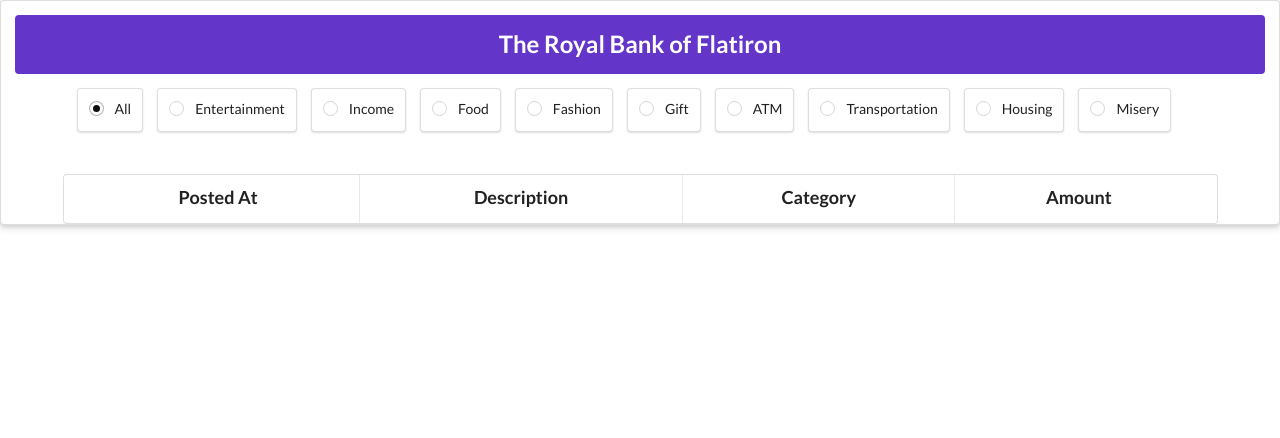
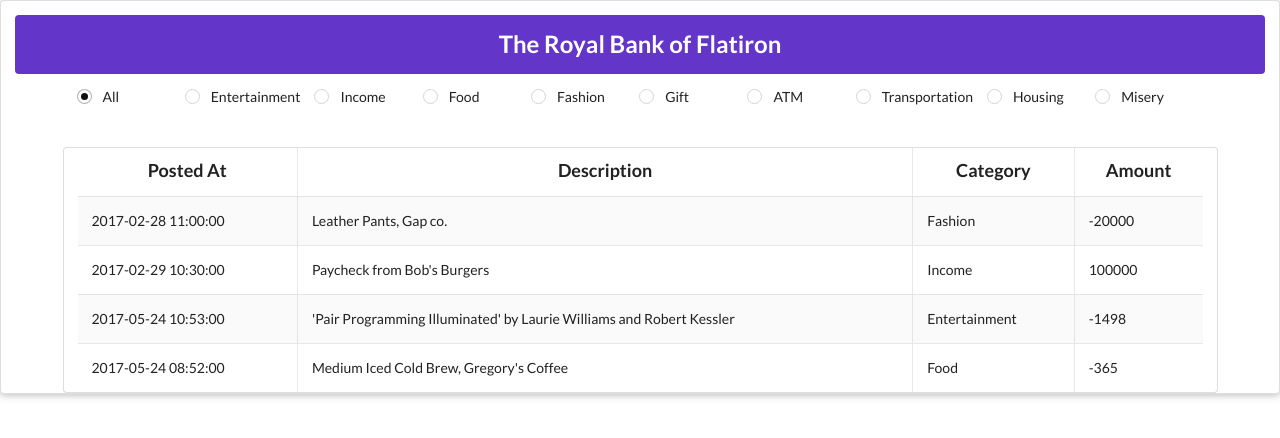
Before and after one commit to peterchic/immersive-assessment-react-frontend-final, a React (Create React App) app: page / in a window 1280 px wide. Shown: the top 438 px of the page. Built offline with nearby package versions, Linux system fonts and the light colour scheme; no server answers.

Commit message:
new solution

```diff
--- a/src/components/AccountContainer.js
+++ b/src/components/AccountContainer.js
@@ -42,19 +42,38 @@ class AccountContainer extends Component {
     }
   }
 
-  handleChange(event) {
-    //... your code here
+  handleChange(activeCategory) {
+    this.setState({
+      activeCategory
+    })
+  }
+
+  componentDidMount() {
+    fetch('https://boiling-brook-94902.herokuapp.com/transactions')
+      .then( response => response.json() )
+      .then( transactions => {
+        this.setState({transactions})
+      })
   }
 
   render() {
-    const displayedTransactions = this.state.transactions
+    const { transactions, activeCategory }  = this.state
+
+    const displayedTransactions = transactions
+      .filter(transaction => {
+        if (activeCategory === 'All') {
+          return transaction
+        } else {
+          return transaction.category === activeCategory
+        }
+      })
 
     return (
       <div className="ui grid fluid container">
         <CategorySelector
           transactions={ displayedTransactions }
           activeCategory={ this.state.activeCategory }
-          handleChange={ "...your code here" }
+          handleChange={ (category) => this.handleChange(category) }
         />
         <TransactionsList
           transactions={ displayedTransactions }
--- /dev/null
+++ b/src/components/CategoryField.js
@@ -0,0 +1,23 @@
+import React from 'react'
+
+const CategoryField = (props) => {
+  const { category, checked }  = props
+
+  return (
+    <div className=" four wide field">
+      <div className="ui radio checkbox">
+
+        <input
+          type="radio"
+          name="category"
+          checked={ checked }
+          onChange={ () => props.handleChange(category) }
+        />
+        <label>{ category }</label>
+
+      </div>
+    </div>
+  )
+}
+
+export default CategoryField
--- a/src/components/CategorySelector.js
+++ b/src/components/CategorySelector.js
@@ -1,4 +1,5 @@
 import React from 'react'
+import CategoryField from './CategoryField'
 
 // We have provided this Array of categories for you,
 // in a real application you might retrieve this data from
@@ -19,25 +20,21 @@ const categories = [
 
 const CategorySelector = (props) => {
 
-  const categoryFields = categories.map( category => {
-    return (
-      <div className="field">
-        <div className="ui segment mini">
-          <div className="ui radio checkbox">
+  const categoryFields = categories.map(
+    (category, i) => {
 
-            <input
-              type="radio"
-              name="category"
-              id={ category }
-              checked={ props.activeCategory === category }
-            />
-            <label>{ category }</label>
+      const checked = category === props.activeCategory
 
-          </div>
-        </div>
-      </div>
-    )
-  })
+      return (
+        <CategoryField
+          key={ i }
+          checked={ checked }
+          category={ category }
+          handleChange={ props.handleChange }
+        />
+      )
+    }
+  )
 
 
   return (
--- a/src/components/Transaction.js
+++ b/src/components/Transaction.js
@@ -1,12 +1,13 @@
 import React from 'react'
 
-const Transaction = () => {
+const Transaction = (props) => {
+  const { transaction } = props
   return (
     <tr>
-      <td>{"...your code here"}</td>
-      <td>{"...your code here"}</td>
-      <td>{"...your code here"}</td>
-      <td>{"...your code here"}</td>
+      <td>{transaction.posted_at}</td>
+      <td>{transaction.description}</td>
+      <td>{transaction.category}</td>
+      <td>{transaction.amount}</td>
     </tr>
   )
 }
--- a/src/components/TransactionsList.js
+++ b/src/components/TransactionsList.js
@@ -1,6 +1,7 @@
 import React from 'react'
+import Transaction from './Transaction'
 
-const TransactionsList = () => {
+const TransactionsList = (props) => {
 
   return (
     <table className="ui celled striped padded table">
@@ -28,7 +29,7 @@ const TransactionsList = () => {
           </th>
         </tr>
 
-        {/* "... your code here..." */}
+        {props.transactions.map( transaction => <Transaction transaction={transaction} key={transaction.id}/>)}
 
       </tbody>
     </table>
```
Also changed, not shown: src/categories.js (added, +14 -0 lines).
